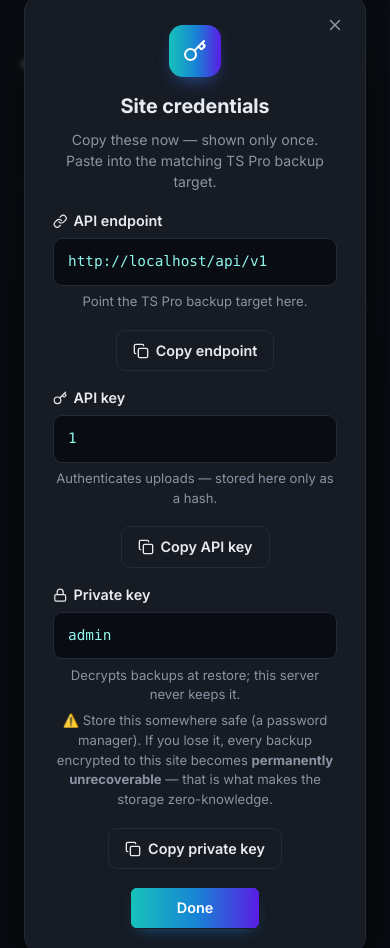
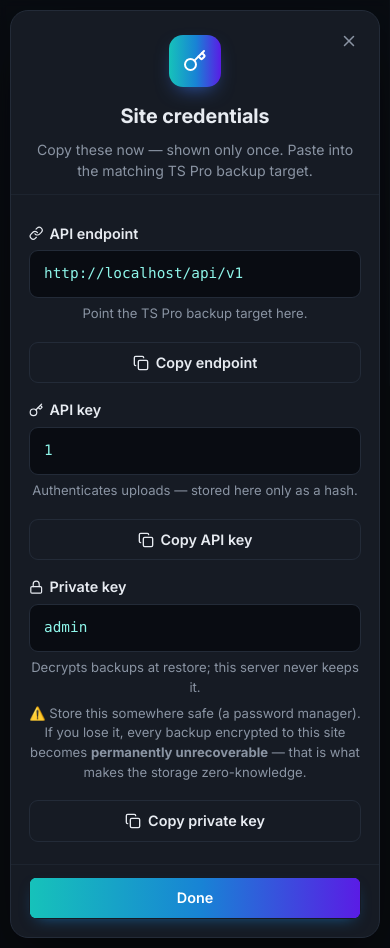
Before and after one commit to hyprlab/tspro-backup, a Flask app: page /sites in a window 390 px wide. Run offline with Flask 3, Linux system fonts and the light colour scheme; a user stored in the database is signed in; parts of the project's set-up code (start-up, migrations or seed data) failed here and were passed over.

Commit message:
v1.0.2: adaptive, mobile-responsive credentials modal
Give the credentials reveal modal a fixed header + footer with an
internally-scrolling body so it adapts to any viewport height (Done button
and title stay pinned). Add mobile breakpoints: tighter padding, full-width
wrapping copy buttons, 100dvh sizing for mobile browser chrome. Scoped to
.key-modal-card so other modals are unaffected.

```diff
--- a/app/static/css/app.css
+++ b/app/static/css/app.css
@@ -312,6 +312,19 @@
 /* Fixed widths so the Copy button doesn't reflow (and shove the key)
    when its label swaps to "Copied!". */
 .modal-actions .btn { min-width: 130px; }
+
+/* Credentials reveal modal: adaptive height with a fixed header + footer
+   and an internally-scrolling body, so it fits any viewport height. */
+.key-modal-card {
+  display: flex; flex-direction: column;
+  max-height: calc(100dvh - 48px);
+  padding: 0; overflow: hidden;
+}
+.key-modal-card .modal-head { flex: 0 0 auto; padding: 30px 28px 14px; border-bottom: 1px solid var(--line-soft); }
+.key-modal-card .modal-head .modal-sub { margin-bottom: 0; }
+.key-modal-card .modal-body { flex: 1 1 auto; min-height: 0; overflow-y: auto; padding: 16px 28px; }
+.key-modal-card .modal-foot { flex: 0 0 auto; padding: 14px 28px 22px; border-top: 1px solid var(--line-soft); }
+.key-modal-card .modal-foot .modal-actions { margin-top: 0; }
 @keyframes modal-fade { from { opacity: 0; } to { opacity: 1; } }
 @keyframes modal-pop { from { opacity: 0; transform: translateY(8px) scale(.97); } to { opacity: 1; transform: none; } }
 
@@ -367,6 +380,14 @@
 @media (max-width: 560px) {
   .grid-2 { grid-template-columns: 1fr; }
   .settings-card { padding: 22px 18px; }
+  .modal-overlay { padding: 10px; }
+  .key-modal-card { max-height: calc(100dvh - 20px); }
+  .key-modal-card .modal-head { padding: 24px 18px 12px; }
+  .key-modal-card .modal-body { padding: 14px 18px; }
+  .key-modal-card .modal-foot { padding: 12px 18px 18px; }
+  /* Let copy buttons fill the row and wrap instead of overflowing. */
+  .modal-actions { flex-wrap: wrap; }
+  .modal-actions .btn { min-width: 0; flex: 1 1 auto; }
 }
 
 /* ── Login (dark card) ───────────────────────────────────────────────
--- a/app/templates/_key_modal.html
+++ b/app/templates/_key_modal.html
@@ -4,14 +4,17 @@
    Closing removes it from the DOM. Neither secret is recoverable later. #}
 {% if new_key or new_privkey %}
 <div class="modal-overlay" id="key-modal" role="dialog" aria-modal="true" aria-labelledby="key-modal-title">
-  <div class="modal-card">
+  <div class="modal-card key-modal-card">
     <button type="button" class="modal-close" data-key-modal-close aria-label="Close">{{ icon('x') }}</button>
+    <div class="modal-head">
       <span class="modal-icon">{{ icon('key') }}</span>
       <h2 id="key-modal-title" class="modal-title">
         {% if new_key and new_privkey %}Site credentials{% elif new_key %}New API key{% else %}New encryption key{% endif %}
       </h2>
       <p class="muted modal-sub">Copy {{ 'these' if new_key and new_privkey else 'this' }} now — shown only once. Paste into the matching TS&nbsp;Pro backup target.</p>
+    </div>
 
+    <div class="modal-body">
     <div class="key-label">{{ icon('link') }} API endpoint</div>
     <div class="key-box"><code id="new-endpoint">{{ request.url_root }}api/v1</code></div>
     <p class="muted small" style="margin:.4rem 0 0">Point the TS&nbsp;Pro backup target here.</p>
@@ -46,9 +49,12 @@
       <button type="button" class="btn btn-ghost" data-copy-target="new-privkey">{{ icon('copy') }} Copy private key</button>
     </div>
     {% endif %}
+    </div>
 
+    <div class="modal-foot">
       <div class="modal-actions">
         <button type="button" class="btn btn-primary" data-key-modal-close>Done</button>
+      </div>
     </div>
   </div>
 </div>
--- a/app/version.py
+++ b/app/version.py
@@ -1,2 +1,2 @@
 # SPDX-License-Identifier: AGPL-3.0-or-later
-__version__ = "1.0.1"
+__version__ = "1.0.2"
```
Also changed, not shown: CHANGELOG.md. Lines whose indentation alone changed are shown as unchanged.
